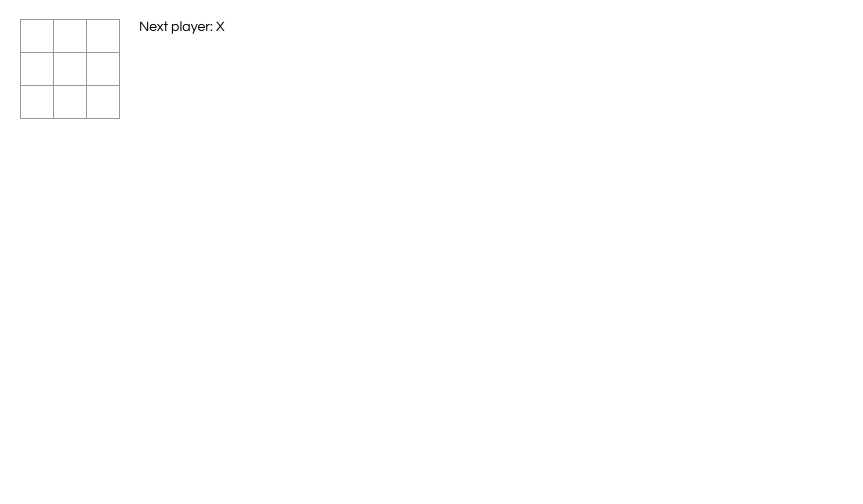
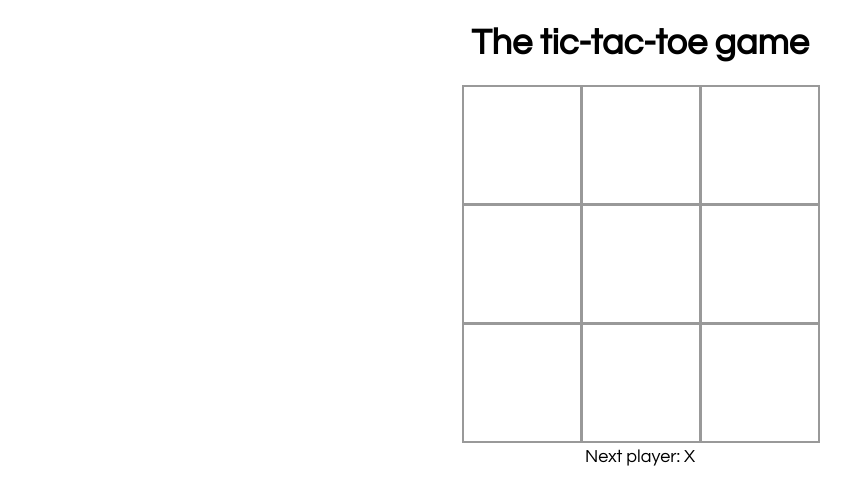
Before and after one commit to vasilii-b/react-tic-tac-toe, a React app: page / in a window 1280 px wide. Shown: the whole page, without its empty margins (0-863 px from the left). Built offline with nearby package versions, Linux system fonts and the light colour scheme.

Commit message:
Improved game history and restart button visibility

```diff
--- a/src/index.css
+++ b/src/index.css
@@ -1,5 +1,5 @@
 body {
-    font: 14px "Century Gothic", Futura, sans-serif;
+    font: 18px "Century Gothic", Futura, sans-serif;
     margin: 20px;
 }
 
@@ -19,17 +19,17 @@ ol, ul {
 
 .square {
     background: #fff;
-    border: 1px solid #999;
+    border: 2px solid #999;
+    font-size: 62px;
+    font-weight: bold;
+    line-height: 120px;
+    height: 120px;
     float: left;
-    font-size: 24px;
-    font-weight: bold;
-    line-height: 34px;
-    height: 34px;
     margin-right: -1px;
     margin-top: -1px;
     padding: 0;
     text-align: center;
-    width: 34px;
+    width: 120px;
 }
 
 .square:focus {
@@ -40,11 +40,18 @@ ol, ul {
     background: #ddd;
 }
 
-.game {
-    display: flex;
-    flex-direction: row;
+.game-board {
+    display: inline-block;
 }
 
-.game-info {
-    margin-left: 20px;
+.game {
+    max-width: 600px;
+    margin-left: auto;
+    margin-right: auto;
+    text-align: center;
 }
+
+.game-history {
+    margin-top: 60px;
+    text-align: left;
+}
--- a/src/index.js
+++ b/src/index.js
@@ -4,12 +4,7 @@ import './index.css';
 
 function Square(props) {
     return (
-        <button
-            className="square"
-            onClick={props.onClick}
-        >
-            {props.value}
-        </button>
+        <button className="square" onClick={props.onClick}>{props.value}</button>
     );
 }
 
@@ -98,12 +93,17 @@ class Game extends React.Component {
             if (this.state.stepNumber === 0) {
                 return; // display nothing if game just started
             }
+            console.log(step, move);
 
-            return (
-                <li key={move}>
+            let historyElement = '';
+
+            if (move > 0) {
+                historyElement = <li key={move}>
                     <button onClick={() => this.jumpTo(move)}>{desc}</button>
-                </li>
-            );
+                </li>;
+            }
+
+            return historyElement;
         });
 
         let status;
@@ -116,16 +116,25 @@ class Game extends React.Component {
 
         return (
             <div className="game">
+                <h1 className="page-title">The tic-tac-toe game</h1>
                 <div className="game-board">
                     <Board
                         squares={current.squares}
                         onClick={(i) => this.handleClick(i)}
                     />
                 </div>
-                <div className="game-info">
-                    <div>{status}</div>
-                    <ol>{moves}</ol>
-                </div>
+                <div className="game-status">{status}</div>
+                {this.state.stepNumber > 0 &&
+                    <div className="game-restart">
+                        <button onClick={() => this.jumpTo(0)}>Restart game</button>
+                    </div>
+                }
+                {this.state.stepNumber > 0 &&
+                    <div className="game-history">
+                        <h5>Moves history</h5>
+                        <ol>{moves}</ol>
+                    </div>
+                }
             </div>
         );
     };
@@ -137,7 +146,7 @@ ReactDom.render(
 );
 
 function calculateWinner(squares) {
-    const lines = [
+    const lines = [ // winning combinations
         [0, 1, 2],
         [3, 4, 5],
         [6, 7, 8],
```
